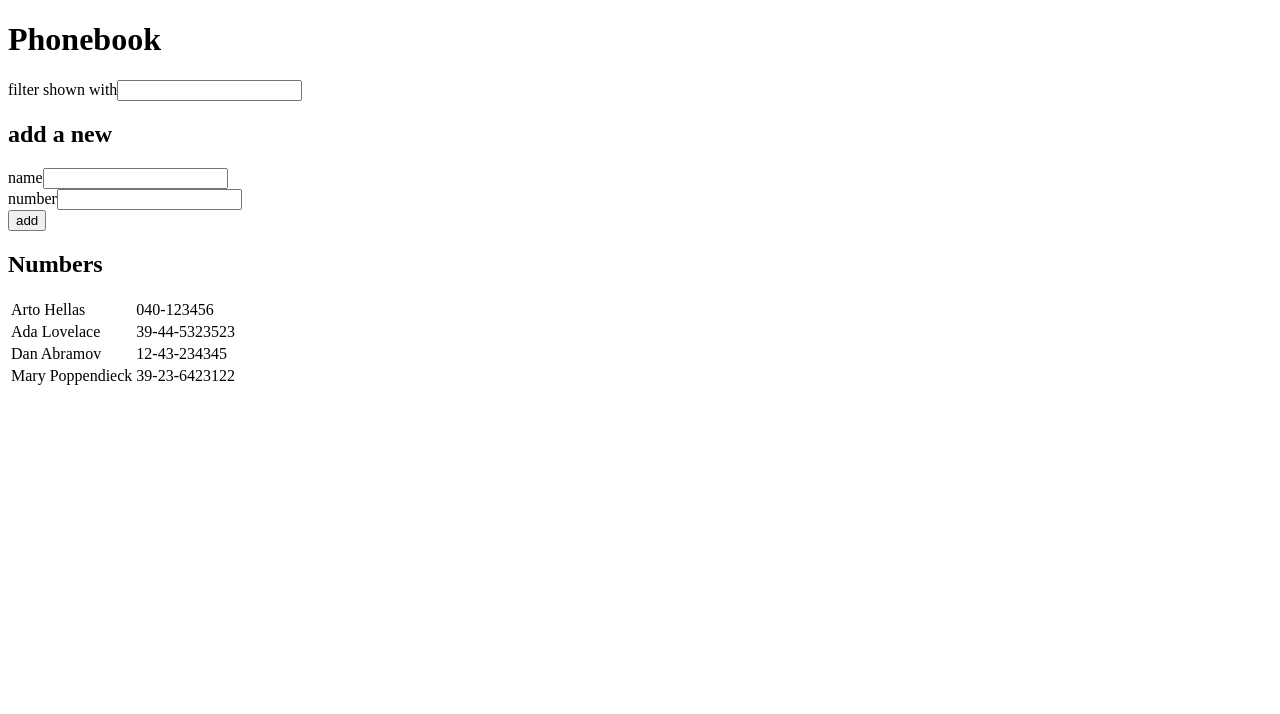
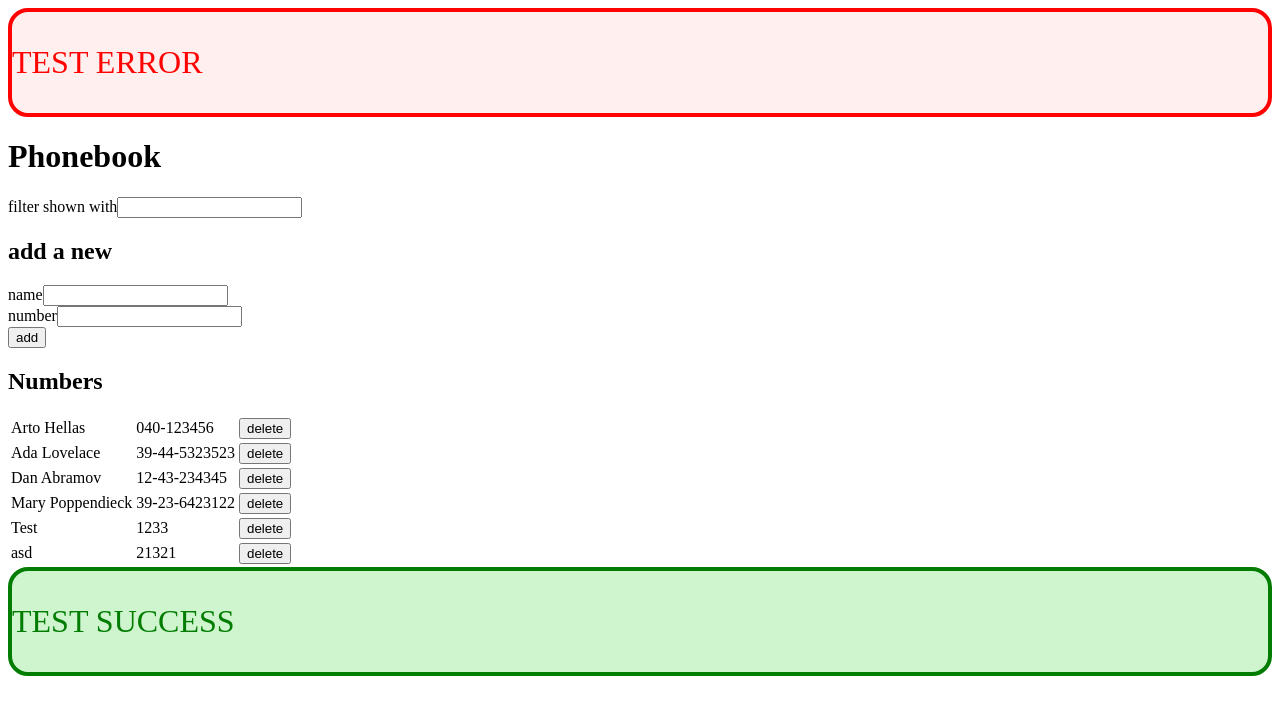
Before and after one commit to jussipien/Full-Stack-Open-2019, a React (Create React App) app in the folder osa2/puhelinluettelo/: page / in a window 1280 px wide. Shown: the top 714 px of the page. Built offline with nearby package versions, Linux system fonts and the light colour scheme; data requests are answered from the project's data file.

Commit message:
Done almost all of part 2

```diff
--- a/osa2/puhelinluettelo/db.json
+++ b/osa2/puhelinluettelo/db.json
@@ -1,5 +1,5 @@
 {
-    "persons":[
+  "persons": [
     {
       "name": "Arto Hellas",
       "number": "040-123456",
@@ -23,6 +23,18 @@
       "number": "39-23-6423122",
       "id": 4,
       "display": true
+    },
+    {
+      "name": "Test",
+      "number": "1233",
+      "display": true,
+      "id": 5
+    },
+    {
+      "name": "asd",
+      "number": "21321",
+      "display": true,
+      "id": 6
     }
   ]
 }
--- a/osa2/puhelinluettelo/src/App.css
+++ b/osa2/puhelinluettelo/src/App.css
@@ -1,38 +1,18 @@
-.App {
-  text-align: center;
+.Message {
+  font-size: 2em;
+  border-style: solid;
+  border-width: 4px;
+  border-radius: 20px;
 }
 
-.App-logo {
-  height: 40vmin;
-  pointer-events: none;
+.success {
+  color: #027D02;
+  border-color: #027d02;
+  background-color: #cef5ce;
 }
 
-@media (prefers-reduced-motion: no-preference) {
-  .App-logo {
-    animation: App-logo-spin infinite 20s linear;
-  }
+.error {
+  color: #FF0202;
+  border-color: #FF0202;
+  background-color: #FFEFEF;
 }
-
-.App-header {
-  background-color: #282c34;
-  min-height: 100vh;
-  display: flex;
-  flex-direction: column;
-  align-items: center;
-  justify-content: center;
-  font-size: calc(10px + 2vmin);
-  color: white;
-}
-
-.App-link {
-  color: #61dafb;
-}
-
-@keyframes App-logo-spin {
-  from {
-    transform: rotate(0deg);
-  }
-  to {
-    transform: rotate(360deg);
-  }
-}
--- a/osa2/puhelinluettelo/src/App.js
+++ b/osa2/puhelinluettelo/src/App.js
@@ -1,5 +1,21 @@
 import React, { useState, useEffect  } from 'react'
-import axios from 'axios'
+import Services from './services/services'
+import './App.css'
+
+const messageTimeout = 5000
+
+const Message = ({text, type}) => {
+  if (!!text) {
+    const classes = `Message ${type}`
+    return (
+    <div className={classes}>
+      <p>{text}</p>
+    </div>
+    )
+  } else {
+    return <></>
+  }
+}
 
 const Filter = ({inputFilter, newFilter}) => {
   return (
@@ -30,10 +46,10 @@ const PersonForm = ({inputName, newName, inputNumber, newNumber, onSubmit}) => {
   )
 }
 
-const PersonTable = ({persons}) => {
+const PersonTable = ({persons, onClickDelete}) => {
   const personsToShow = persons.filter(person => person.display === true)
   const tableItems = () =>
-    personsToShow.map(person => <tr key={person.name}><td>{person.name}</td><td>{person.number}</td></tr>)
+    personsToShow.map(person => <tr key={person.name + "-" + person.id}><td>{person.name}</td><td>{person.number}</td><td><button onClick={onClickDelete} data-id={person.id}>delete</button></td></tr>)
   return (
     <table>
       <tbody>
@@ -55,10 +71,13 @@ const App = () => {
   const [ newName, setNewName ] = useState('')
   const [ newNumber, setNewNumber ] = useState('')
   const [ newFilter, setNewFilter ] = useState('')
+  const [ messageText, setMessageText ] = useState('')
+  const [ messageType, setMessageType ] = useState('')
 
   useEffect(() => {
-    axios
-      .get('http://localhost:3001/persons')
+    // axios
+    //   .get('http://localhost:3001/persons')
+      Services.getAll()
       .then(response => {
         setPersons(response.data)
       })
@@ -87,23 +106,67 @@ const App = () => {
     return handleSubmit(event)
   }
 
+  const onClickDelete = (event) => {
+    const id = event.target.getAttribute('data-id')
+    console.log(id)
+    const personToDelete = persons.find(person => person.id.toString() === id)
+    console.log(personToDelete)
+    if(window.confirm(`Delete ${personToDelete.name}?`)) {
+      const personsCopy = persons.filter(person => person.id.toString() !== id)
+      console.log(`removing record with id ${id}`)
+      Services.remove(id)
+      .then(displayError(`Removed ${newName} from phonebook`, 'success', messageTimeout))
+      return setPersons(personsCopy)
+    }
+  }
+
+  const displayError = (text, type, timeout) => {
+      setMessageText(text)
+      setMessageType(type)
+      setTimeout(() => {
+      setMessageText('')
+      }, timeout)
+  }
+
   const handleSubmit = (event) => {
     event.preventDefault()
     console.log(persons)
-    if (persons.find(person => person.name === newName)) {
-      alert(`${newName} is already added to phonebook!`)
+    const index = persons.findIndex(person => person.name === newName)
+    if (index !== -1) {
+      // alert(`${newName} is already added to phonebook!`)
+      if (window.confirm(`${newName} is already added to phonebook, replate the old number with a new one?`)) {
+        let personsCopy = [...persons]
+        personsCopy[index].number = newNumber
+        setPersons(personsCopy)
+        const updated = personsCopy[index]
+        try {
+          Services.update(updated.id, updated)
+          .then(response => {
+            displayError(`Number of ${newName} changed`, 'success', messageTimeout)
+            console.log(response)
+          })
+        } catch (error) {
+          console.log(error)
+          displayError(`${newName} was already removed from server`, 'error', messageTimeout)
+        }
+      }
     } else {
-      const personObject= {
+      const personObject = {
         name: newName,
         number: newNumber,
-        display: undefined
+        display: true
       }
+
       if (!!newFilter) {
         personObject.display = personObject.name.toLowerCase().includes(newFilter.toLowerCase())
-      } else {
-        personObject.display = true
       }
+
       setPersons(persons.concat(personObject))
+      Services.create(personObject)
+      .then(response => {
+        displayError(`${newName} added to phonebook`, 'success', messageTimeout)
+        console.log(response)
+      })
     }
     setNewName('')
     setNewNumber('')
@@ -113,7 +176,9 @@ const App = () => {
   return (
     <div>
       <div>
+        <Message text="TEST ERROR" type="error"/>
         <h1>Phonebook</h1>
+        <Message text={messageText} type={messageType}/>
         <Filter inputFilter={inputFilter} newFilter={newFilter}/>
       </div>
       <div>
@@ -122,7 +187,8 @@ const App = () => {
       </div>
       <div>
         <h2>Numbers</h2>
-        <PersonTable persons={persons}/>
+        <PersonTable persons={persons} onClickDelete={onClickDelete}/>
+        <Message text="TEST SUCCESS" type="success"/>
       </div>
     </div>
   )
--- a/osa2/puhelinluettelo/src/index.css
+++ /dev/null
@@ -1,13 +0,0 @@
-body {
-  margin: 0;
-  font-family: -apple-system, BlinkMacSystemFont, 'Segoe UI', 'Roboto', 'Oxygen',
-    'Ubuntu', 'Cantarell', 'Fira Sans', 'Droid Sans', 'Helvetica Neue',
-    sans-serif;
-  -webkit-font-smoothing: antialiased;
-  -moz-osx-font-smoothing: grayscale;
-}
-
-code {
-  font-family: source-code-pro, Menlo, Monaco, Consolas, 'Courier New',
-    monospace;
-}
--- /dev/null
+++ b/osa2/puhelinluettelo/src/services/services.js
@@ -0,0 +1,26 @@
+import axios from 'axios'
+
+const baseUrl = 'http://localhost:3001/persons'
+
+const getAll = () => {
+  return axios.get(baseUrl)
+}
+
+const create = newObject => {
+  return axios.post(baseUrl, newObject)
+}
+
+const update = (id, newObject) => {
+  return axios.put(`${baseUrl}/${id}`, newObject)
+}
+
+const remove = (id) => {
+    return axios.delete(`${baseUrl}/${id}`)
+}
+
+export default {
+  getAll: getAll,
+  create: create,
+  update: update,
+  remove: remove
+}
```
Also changed, not shown: 2 other files (tests, documents, lock files or other folders). Lines whose indentation alone changed are shown as unchanged.
